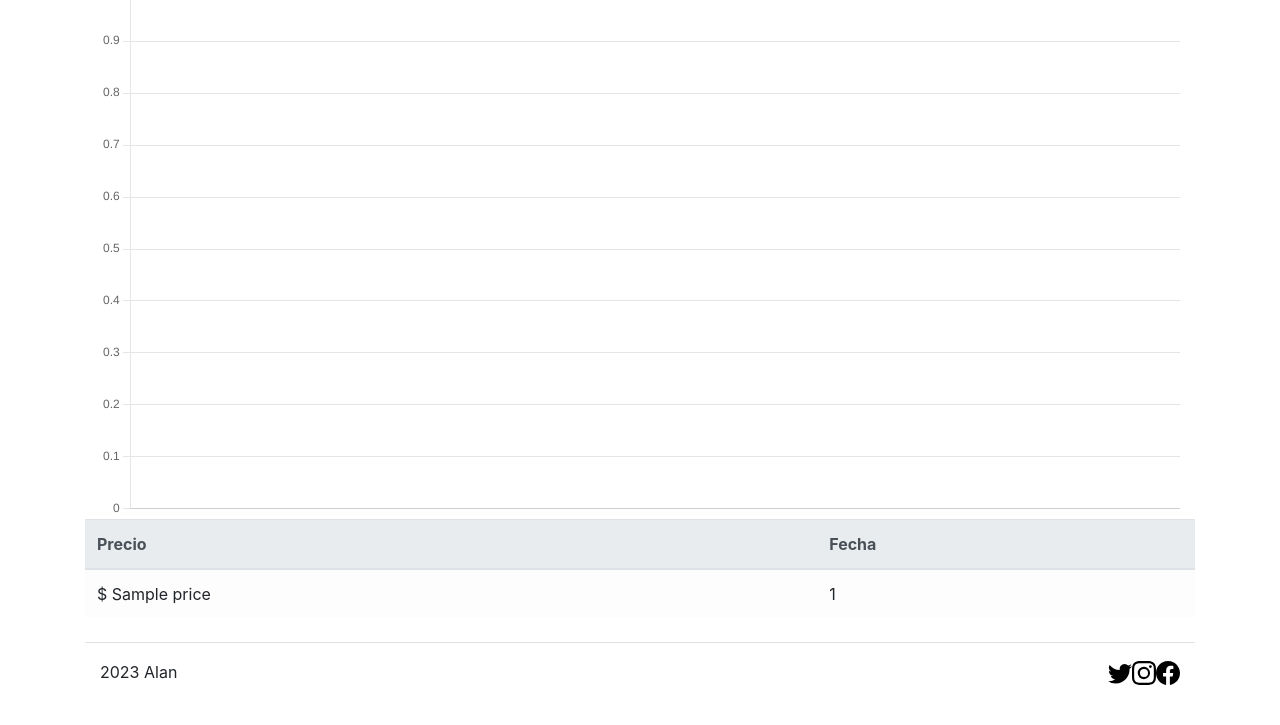
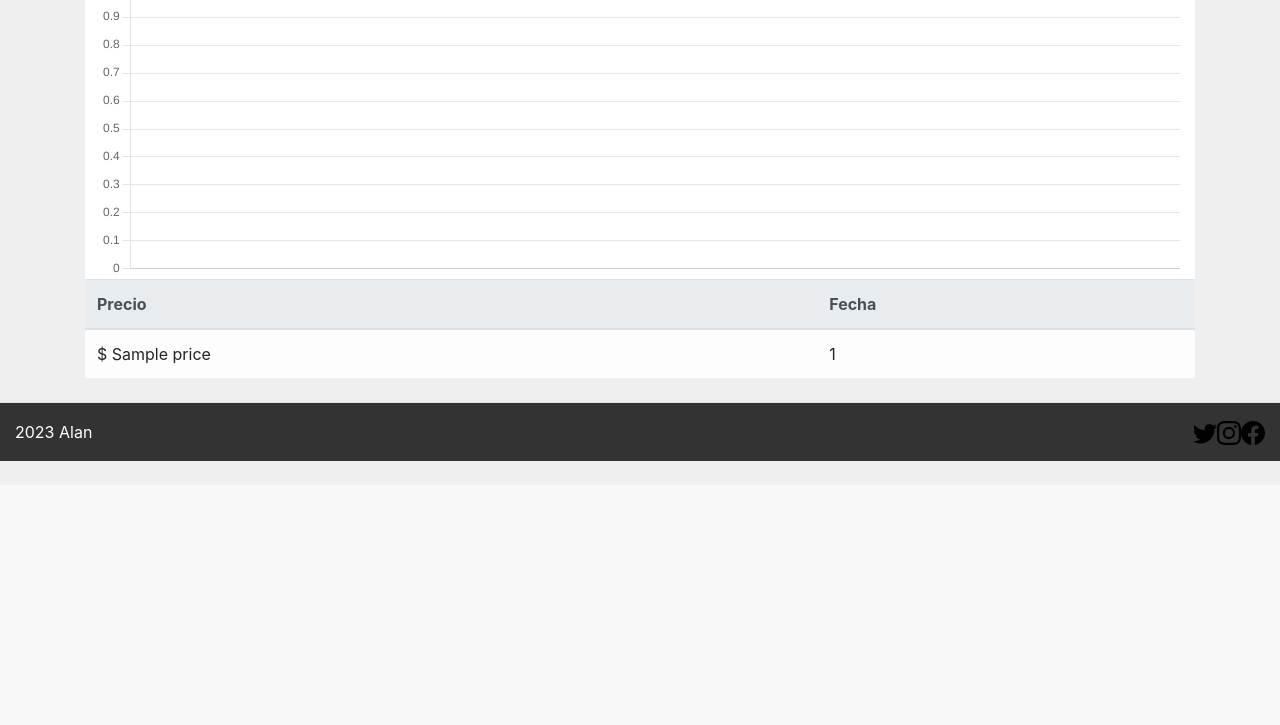
Before and after one commit to aromero3003/webscrap, a Flask app: template templates/product.html in a window 1280 px wide. Shown: the part 377-1102 px from the top of the page. After the commit the page ends 838 px from the top, so only its background shows below. Run offline with Flask 3, Linux system fonts and the light colour scheme; the template is opened without the code that fills it: most values are stand-ins (such as "Sample title", 1, 10 or a date in 2020).

Commit message:
feat:nav and footer.Also better display

```diff
--- a/app.py
+++ b/app.py
@@ -1,5 +1,5 @@
 from flask import Flask
-from flask import render_template, request, redirect
+from flask import render_template, redirect
 import pymysql
 from dotenv import load_dotenv
 from os import getenv
@@ -41,8 +41,8 @@
         return redirect('/')
 
     cursor.execute(
-        # f"SELECT * FROM historial WHERE prod_id={prod[0]} ORDER BY datetime DESC;")
-        f"SELECT * FROM historial WHERE prod_id={prod[0]};")
+        f"SELECT * FROM historial WHERE prod_id={prod[0]} ORDER BY datetime DESC;")
+    # f"SELECT * FROM historial WHERE prod_id={prod[0]};")
     history = cursor.fetchall()
     connection.commit()
     return render_template('product.html', prod=prod, history=history)
--- a/static/styles.css
+++ b/static/styles.css
@@ -1,3 +1,34 @@
+body {
+    background: #efefef;
+}
+
+nav {
+    background: #222;
+}
+
+nav a{
+    color: #fff;
+    text-decoration: none;
+}
+
+main {
+    background: #fff;
+}
+
 div.product-card {
     display: flex;
 }
+
+.price::before {
+    content: "$";
+}
+
+canvas#myChart {
+    width: 50%;
+    height: 300px !important;
+}
+
+footer {
+    background: #333;
+    color: white;
+}
--- a/templates/index.html
+++ b/templates/index.html
@@ -10,6 +10,8 @@
 
     <script src="https://ajax.googleapis.com/ajax/libs/jquery/3.7.1/jquery.min.js"></script>
     <link rel="stylesheet" href="https://cdn.datatables.net/1.13.6/css/jquery.dataTables.css" />
+    <!-- <link rel="stylesheet" href=" qpythonanyw/static/styles.css"> -->
+    <link rel="stylesheet" href="/static/styles.css">
     <script src="https://cdn.datatables.net/1.13.6/js/jquery.dataTables.js"></script>
     <script>
         $(document).ready(function () {
@@ -64,7 +66,6 @@
         </table>
     </div>
 
-    <div class="container">
     <footer class="d-flex flex-wrap justify-content-between align-items-center py-3 my-4 border-top">
         <div class="col-md-4 d-flex align-items-center">
             <span class="mb-3 mb-md-0 text-body-secondary"> 2023 Alan</span>
@@ -109,8 +110,6 @@
             </li>
         </ul>
     </footer>
-    </div>
-
 </body>
 
 </html>
--- a/templates/product.html
+++ b/templates/product.html
@@ -7,7 +7,7 @@
     <meta name="viewport" content="width=device-width, initial-scale=1">
     <link rel="stylesheet" href="https://cdn.jsdelivr.net/npm/bootstrap@4.3.1/dist/css/bootstrap.min.css"
         integrity="sha384-ggOyR0iXCbMQv3Xipma34MD+dH/1fQ784/j6cY/iJTQUOhcWr7x9JvoRxT2MZw1T" crossorigin="anonymous">
-    <link rel="stylesheet" href="../static/styles.css">
+    <link rel="stylesheet" href="/static/styles.css">
 </head>
 
 <body>
@@ -20,22 +20,24 @@
     <!-- <h1> ANDA JOYA !!! </h1> -->
 
     <div class="container">
+        <main>
             <div class="container product-card">
                 <div id="prod_image">
                     <img src="{{prod[3]}}" alt="">
                 </div>
                 <div id="prod_descr">
-                <h2> {{ prod[1] }} </h2>
+                    <h1> {{ prod[1] }} </h1>
+                    <h1 class="price"> {{ "{:,.2f}".format(history[0][1]) }} </h1>
                     <a href="{{prod[2]}}">Ver en la página original</a>
                 </div>
             </div>
 
-        <div class="container">
+            <div class="container chart-wrapper">
                 <canvas id="myChart"></canvas>
             </div>
             <script src="https://cdn.jsdelivr.net/npm/chart.js"></script>
             <script>
-            hist = {{history | tojson}}
+                hist = {{history | tojson}}.reverse()
                 const ctx = document.getElementById('myChart');
                 // const labels = months({count: 7});
                 const data = {
@@ -52,6 +54,8 @@
                     type: 'line',
                     data: data,
                     options: {
+                        responsive: true,
+                        maintainAspectRatio: false,
                         plugins: {
                             legend: {
                                 display: false
@@ -77,9 +81,9 @@
                     {% endfor %}
                 </tbody>
             </table>
+        </main>
     </div>
 
-    <div class="container">
     <footer class="d-flex flex-wrap justify-content-between align-items-center py-3 my-4 border-top footer">
         <div class="col-md-4 d-flex align-items-center">
             <span class="mb-3 mb-md-0 text-body-secondary"> 2023 Alan</span>
@@ -124,8 +128,6 @@
             </li>
         </ul>
     </footer>
-    </div>
-
 </body>
 
 </html>
```
Lines whose indentation alone changed are shown as unchanged.
